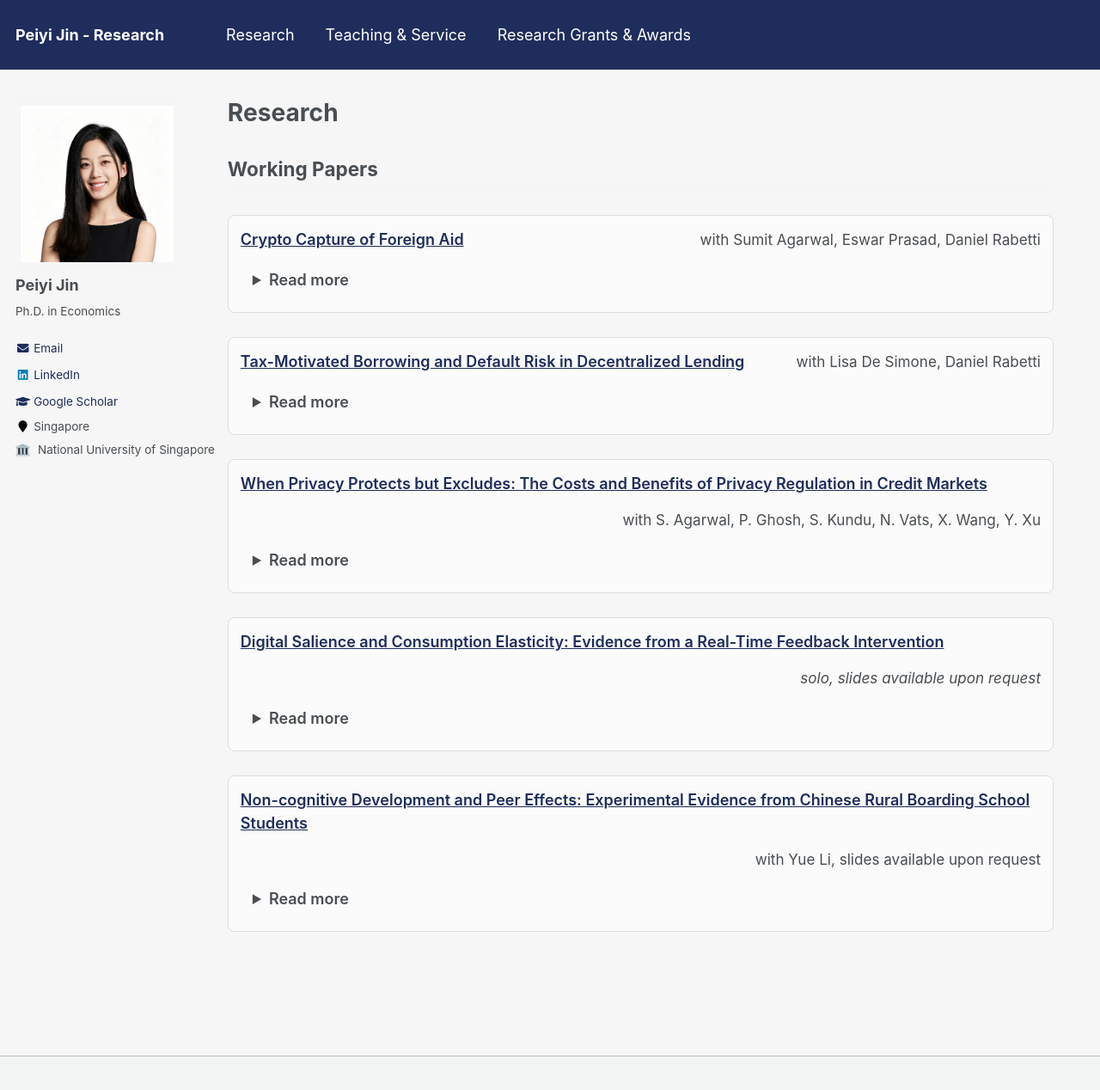
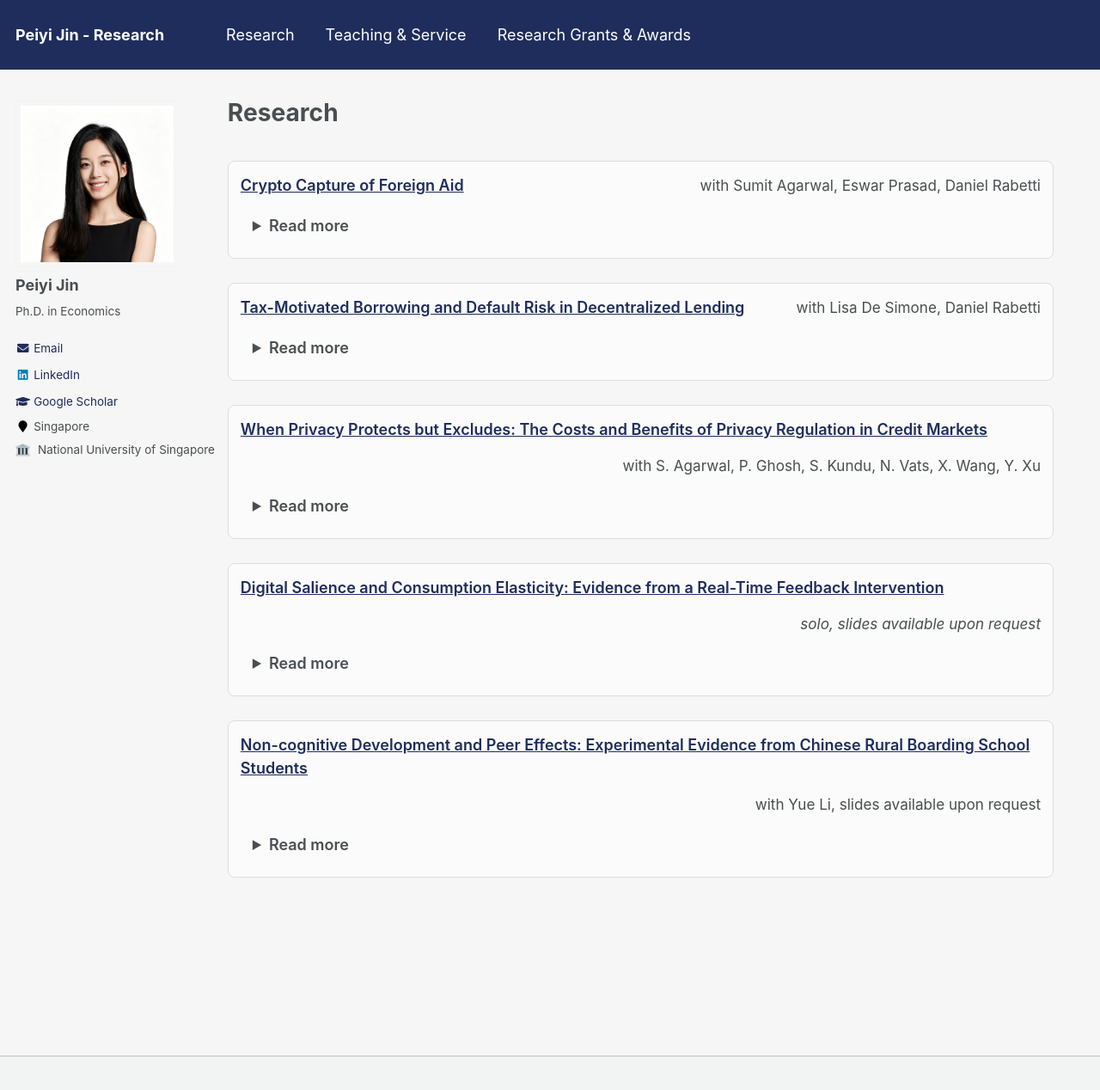
Before and after one commit to peiyi-jin/peiyi-jin.github.io, a Jekyll site: the page built from _pages/research.md, in a window 1280 px wide and 1301 px high. Shown: the top 1268 px of the window at 86% size. Built offline with Jekyll 4.4.1, drawn with Linux system fonts in a browser that asks for light colours.

Commit message:
移除 Research 页中的 Working Papers 文案
删除 Research 页面标题中的 Working Papers 字样，保留论文列表主体内容不变。

Co-authored-by: Cursor <cursoragent@cursor.com>

```diff
--- a/_pages/research.md
+++ b/_pages/research.md
@@ -129,8 +129,6 @@ author_profile: true
   }
 </style>
 
-<h2 style="margin-top:24px;">Working Papers</h2>
-
 <div class="paper-item">
   <div class="row">
     <a href="https://papers.ssrn.com/sol3/papers.cfm?abstract_id=5869682" target="_blank" rel="noopener noreferrer" class="paper-title">
```
